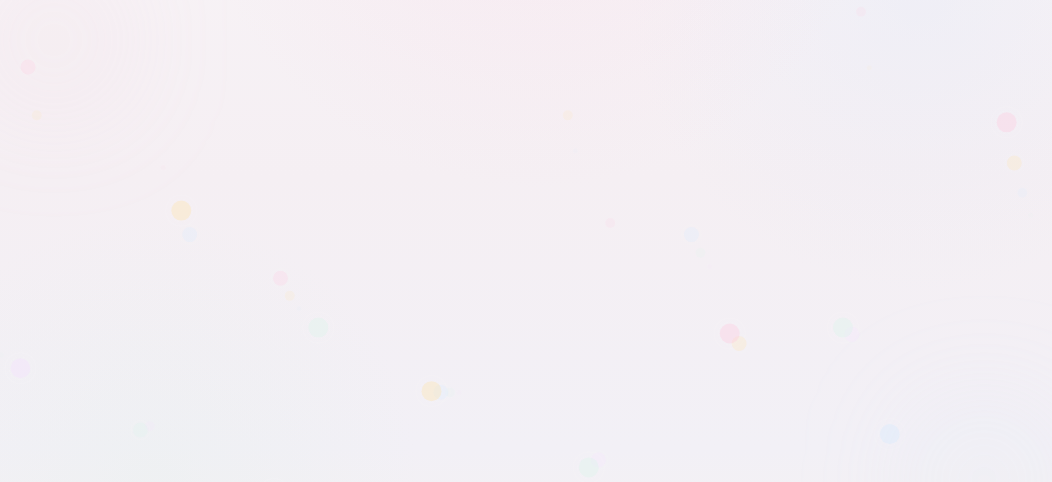
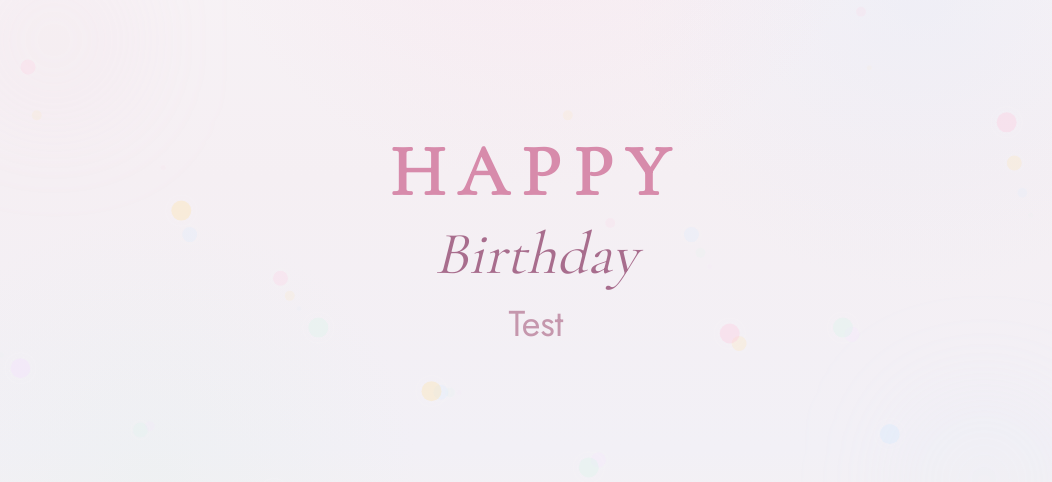
Before and after one commit to ggiez122317/hdb, a Next.js app: page / in a window 1280 px wide. Shown: the part 160-642 px from the top of the page, without its empty margins (104-1156 px from the left). Built offline with nearby package versions, Linux system fonts and the light colour scheme.

Commit message:
restored headers and intro text

```diff
--- a/src/components/BirthdayFlow.tsx
+++ b/src/components/BirthdayFlow.tsx
@@ -100,8 +100,9 @@ function BookCard({
       <div className="absolute inset-y-0 left-0 w-5 bg-[linear-gradient(to_right,rgba(132,86,113,0.15),transparent)]" />
       <div className="relative flex h-full flex-col">
         <div className="flex items-center justify-between text-[10px] uppercase tracking-[0.3em] text-[#b77d99]">
-          <span></span>
+          <span>Happy Birthday Test</span>
           <span>
+            {pageIndex + 1} / {pages.length}
           </span>
         </div>
 
@@ -261,16 +262,19 @@ export default function BirthdayFlow() {
               animate={{ opacity: greetingStep >= 1 ? 1 : 0, y: greetingStep >= 1 ? 0 : 20 }}
               className="font-serif text-5xl font-bold tracking-[0.18em] text-[#d78bab] md:text-7xl"
             >
+              HAPPY
             </motion.h1>
             <motion.h2
               animate={{ opacity: greetingStep >= 2 ? 1 : 0, y: greetingStep >= 2 ? 0 : 20 }}
               className="mt-4 font-serif text-4xl italic text-[#a86d8d] md:text-6xl"
             >
+              Birthday
             </motion.h2>
             <motion.p
               animate={{ opacity: greetingStep >= 3 ? 1 : 0, y: greetingStep >= 3 ? 0 : 20 }}
               className="mt-5 text-2xl text-[#c597ad] md:text-4xl"
             >
+              Test
             </motion.p>
             {audioBlocked ? (
               <button
@@ -334,6 +338,7 @@ export default function BirthdayFlow() {
                 />
               </div>
               <p className="mt-4 font-serif text-3xl italic text-[#b36f92]">
+                Happy Birthday
               </p>
             </button>
           </motion.section>
@@ -350,6 +355,7 @@ export default function BirthdayFlow() {
             <div className="w-full max-w-4xl">
               <div className="mb-6 text-center">
                 <h2 className="font-serif text-4xl italic text-[#b16f90] md:text-5xl">
+                  Happy Birthday Test
                 </h2>
               </div>
 
@@ -492,6 +498,7 @@ export default function BirthdayFlow() {
                     className="mt-6 font-serif text-[2.4rem] italic leading-none tracking-tight text-[#af6f8f] sm:text-[3.6rem] md:text-[5.5rem]"
                   >
                     <span className="bg-gradient-to-r from-[#af6f8f] via-[#d487aa] to-[#af6f8f] bg-clip-text text-transparent">
+                      Happy Birthday
                     </span>
                   </motion.h2>
                   <motion.p
```
